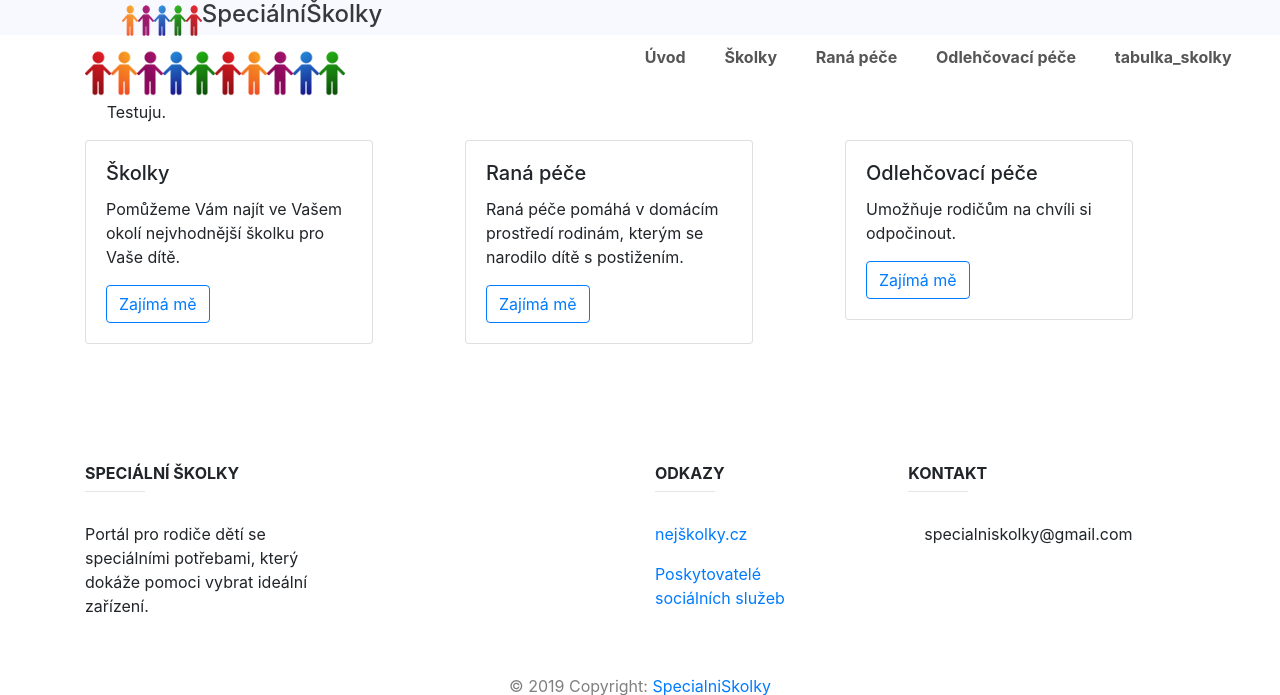
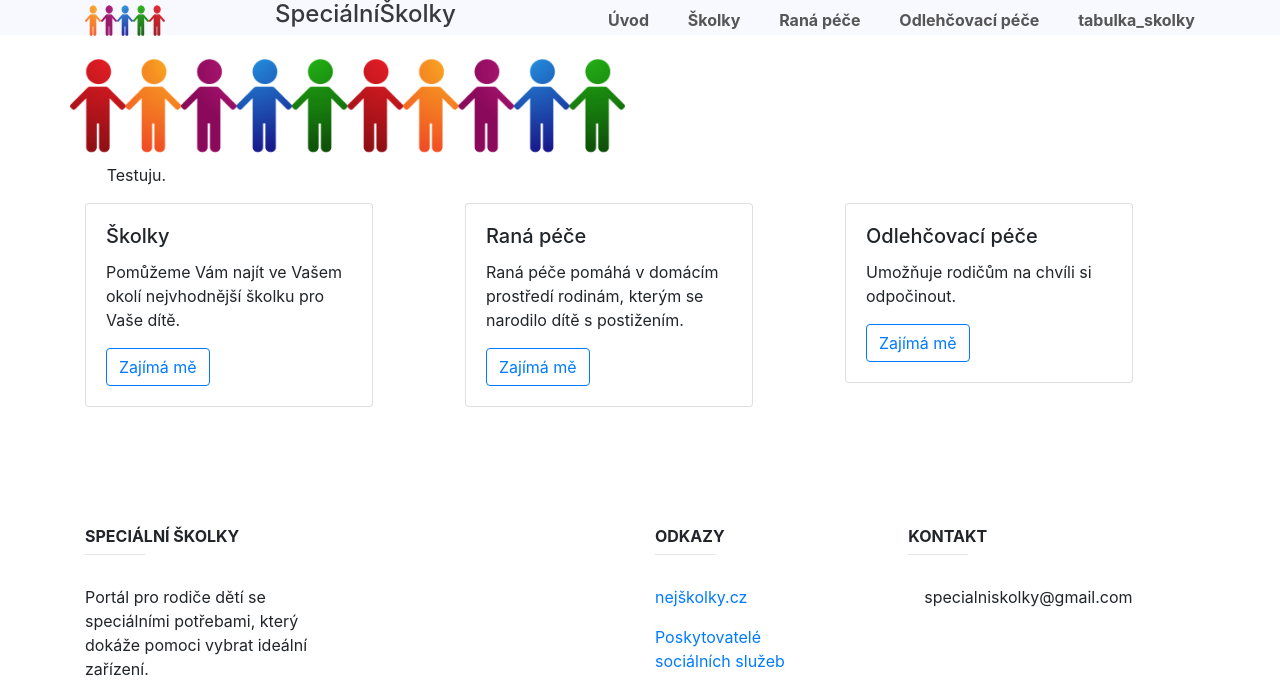
Before and after one commit to JanaMare/skolka_projekt, a Flask app: page / in a window 1280 px wide. Shown: the top 695 px of the page. Run offline with Flask 2, Linux system fonts and the light colour scheme; some libraries are stand-ins or nearby versions.

Commit message:
oprava vzhledu headeru

```diff
--- a/templates/layout.html
+++ b/templates/layout.html
@@ -8,10 +8,15 @@
           <link rel="stylesheet" href="{{ url_for('static', filename='bootstrap.css') }}">
         </head>
     <header>
-      <div class="container offset-1">
+      <div class="container">
+          <div class="row">
+            <div class="col-2">
               <h1 class="logo"><a href="{{ url_for('home') }}"><img src="http://skolky01.herokuapp.com/static/logo.png" style="width:80px;height:40px;" alt="logo"/></a></h1>
+            </div>
+            <div class="col-3">
               <h4> SpeciálníŠkolky</h4>
-
+            </div>
+            <div class="col-7">
               <strong><nav>
                 <ul class="menu">
                   <li><a href="{{ url_for('home') }}">Úvod</a></li>
@@ -21,6 +26,8 @@
                   <li><a href="{{ url_for('tabulka_skolky') }}">tabulka_skolky</a></li>
                 </ul>
               </nav></strong>
+            </div>
+          </div>
         </div>
     </header>
     <div class="container - fluid">
```
Lines whose indentation alone changed are shown as unchanged.
